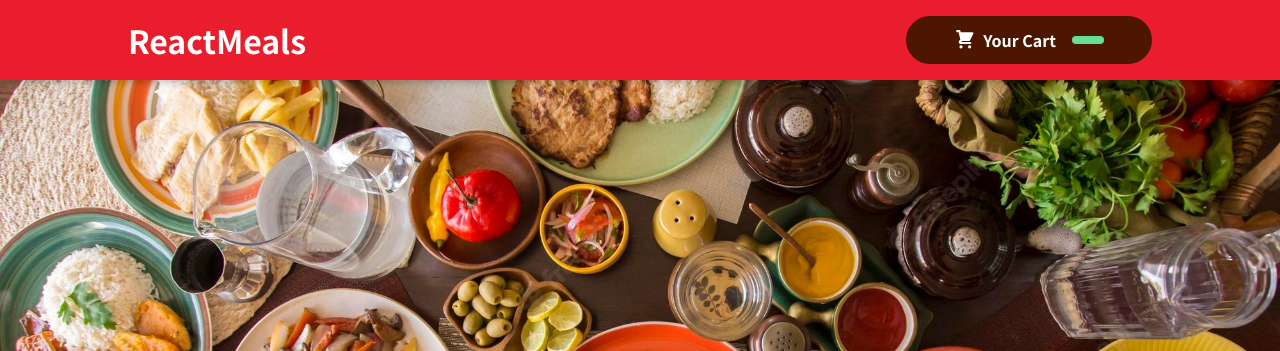
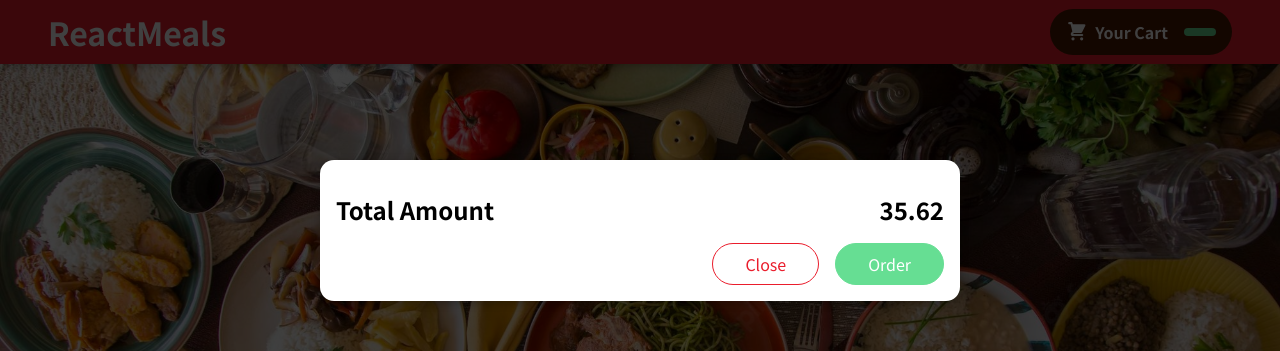
Before and after one commit to rodrilucas/reactfood, a React (Create React App) app: page / in a window 1280 px wide. Both pictures are taken after a click on the button "Your Cart". Shown: the top 351 px of the page. Built offline with nearby package versions, Linux system fonts and the light colour scheme.

Commit message:
add modal via react portal, managing Cart e ModalState

```diff
--- a/public/index.html
+++ b/public/index.html
@@ -28,6 +28,7 @@
   </head>
   <body>
     <noscript>You need to enable JavaScript to run this app.</noscript>
+    <div id="overlays"></div>
     <div id="root"></div>
     <!--
       This HTML file is a template.
--- a/src/App.js
+++ b/src/App.js
@@ -1,12 +1,25 @@
-import { Fragment } from "react";
+import { Fragment, useState } from "react";
 
 import Header from "./Layout/Header";
 import Meals from "./Meals/Meals";
+import Cart from "./Cart/Cart";
 
 function App() {
+
+  const [cartIsShow, setCartIsShow] = useState(false);
+
+  const showCartHanlder = () => {
+    setCartIsShow(true);
+  };
+
+  const hideCartHandler = () => {
+    setCartIsShow(false);
+  };
+
   return (
     <Fragment>
-      <Header />
+      {cartIsShow && <Cart onClose={hideCartHandler}/>}
+      <Header onShowCart={showCartHanlder}/>
       <main>
         <Meals />
       </main>
--- a/src/Cart/Cart.js
+++ b/src/Cart/Cart.js
@@ -1,24 +1,26 @@
+import Modal from "../UI/Modal";
+import classes from "./Cart.module.css";
+
 const Cart = (props) => {
-  const cartItems = (
-    <ul className={classes["cart-items"]}>
-      {[{ id: "c1", name: "Sushi", amount: 2, price: 12.99 }].map((item) => (
-        <li>{item}</li>
-      ))}
-      ;
-    </ul>
-  );
+  // const cartItems = (
+  //   <ul className={classes["cart-items"]}>
+  //     {[{ id: "c1", name: "Sushi", amount: 2, price: 12.99 }].map((item) => (
+  //       <li>{item}</li>
+  //     ))}
+  //   </ul>
+  // );
   return (
-    <div>
-      {cartItems}
+    <Modal onClick={props.onClose}>
+      {/* {cartItems} */}
       <div className={classes.total}>
         <span>Total Amount</span>
         <span>35.62</span>
       </div>
       <div className={classes.actions}>
-        <button className={classes["button--alt"]}></button>
+        <button className={classes["button--alt"]} onClick={props.onClose}>Close</button>
         <button className={classes.button}>Order</button>
       </div>
-    </div>
+    </Modal>
   );
 };
 
--- a/src/Cart/Cart.module.css
+++ b/src/Cart/Cart.module.css
@@ -17,13 +17,15 @@
 
 .actions {
   text-align: right;
+  color: #66DE93;
+
 }
 
 .actions button {
   font: inherit;
   cursor: pointer;
   background-color: transparent;
-  border: 1px solid #8a2b06;
+  border: 1px solid #66DE93;
   padding: 0.5rem 2rem;
   border-radius: 25px;
   margin-left: 1rem;
@@ -31,16 +33,22 @@
 
 .actions button:hover,
 .actions button:active {
-  background-color: #5a1a01;
-  border-color: #5a1a01;
+  background-color: #57be7f;
+  border-color: #57be7f;
   color: white;
 }
 
 .actions .button--alt {
-  color: #8a2b06;
+  color: #EA1D2C;
+  border: 1px solid #EA1D2C;
+}
+
+.actions .button--alt:hover {
+  background-color: #EA1D2C;
+  border: 1px solid #EA1D2C;
 }
 
 .actions .button {
-  background-color: #8a2b06;
+  background-color: #66DE93;
   color: white;
 }
--- a/src/Layout/Header.js
+++ b/src/Layout/Header.js
@@ -9,7 +9,7 @@
     <Fragment>
       <header className={classes.header}>
         <h1>ReactMeals</h1>
-        <HeaderCartButton />
+        <HeaderCartButton onClick={props.onShowCart}/>
       </header>
       <div className={classes["main-image"]}>
         <img src={mealsImg} alt="A table full of delicious food" />
--- a/src/Layout/Header.module.css
+++ b/src/Layout/Header.module.css
@@ -3,20 +3,20 @@
   top: 0;
   left: 0;
   width: 100%;
-    height: 5rem;
-    background-color: #EA1D2C;
+  height: 4rem;
+  background-color: #ea1d2c;
   color: white;
   display: flex;
   justify-content: space-between;
   align-items: center;
-    padding: 0 10%;
+  padding: 0 3rem;
   box-shadow: 0 2px 8px rgba(0, 0, 0, 0.25);
   z-index: 10;
 }
 
 .main-image {
   width: 100%;
-    height: 35rem;
+  height: 25rem;
   z-index: 0;
   overflow: hidden;
 }
--- a/src/Layout/HeaderCartButton.js
+++ b/src/Layout/HeaderCartButton.js
@@ -3,7 +3,7 @@
 
 const HeaderCartButton = (props) => {
   return (
-    <button className={classes.button}>
+    <button className={classes.button} onClick={props.onClick}>
       <span className={classes.icon}>
         <CartIcon />
       </span>
--- a/src/Layout/HeaderCartButton.module.css
+++ b/src/Layout/HeaderCartButton.module.css
@@ -4,7 +4,7 @@
   border: none;
   background-color: #4d1601;
   color: white;
-  padding: 0.75rem 3rem;
+  padding: 0.70rem 1rem;
   display: flex;
   justify-content: space-around;
   align-items: center;
--- /dev/null
+++ b/src/UI/Modal.js
@@ -0,0 +1,31 @@
+import { Fragment } from "react";
+import ReactDOM from "react-dom";
+import classes from "./Modal.module.css";
+
+const Backdrop = (props) => {
+  return <div className={classes.backdrop} onClick={props.onClick}></div>;
+};
+
+const ModalOverlay = (props) => {
+  return (
+    <div className={classes.modal}>
+      <div className={classes.content}>{props.children}</div>
+    </div>
+  );
+};
+
+const portalElement = document.getElementById("overlays");
+
+const Modal = (props) => {
+  return (
+    <Fragment>
+      {ReactDOM.createPortal(<Backdrop onClick={props.onClick} />, portalElement)}
+      {ReactDOM.createPortal(
+        <ModalOverlay>{props.children}</ModalOverlay>,
+        portalElement
+      )}
+    </Fragment>
+  );
+};
+
+export default Modal;
--- /dev/null
+++ b/src/UI/Modal.module.css
@@ -0,0 +1,40 @@
+.backdrop {
+  position: fixed;
+  top: 0;
+  left: 0;
+  width: 100%;
+  height: 100vh;
+  z-index: 20;
+  background-color: rgba(0, 0, 0, 0.75);
+}
+
+.modal {
+  position: fixed;
+  top: 20vh;
+  left: 5%;
+  width: 90%;
+  background-color: white;
+  padding: 1rem;
+  border-radius: 14px;
+  box-shadow: 0 2px 8px rgba(0, 0, 0, 0.25);
+  z-index: 30;
+  animation: slide-down 300ms ease-out forwards;
+}
+
+@media (min-width: 768px) {
+  .modal {
+    width: 40rem;
+    left: calc(50% - 20rem);
+  }
+}
+
+@keyframes slide-down {
+  from {
+    opacity: 0;
+    transform: translateY(-3rem);
+  }
+  to {
+    opacity: 1;
+    transform: translateY(0);
+  }
+}
```
Also changed, not shown: src/UI/Input.js (+5 -3 lines), 1 other file (tests, documents, lock files or other folders). Lines whose indentation alone changed are shown as unchanged.
